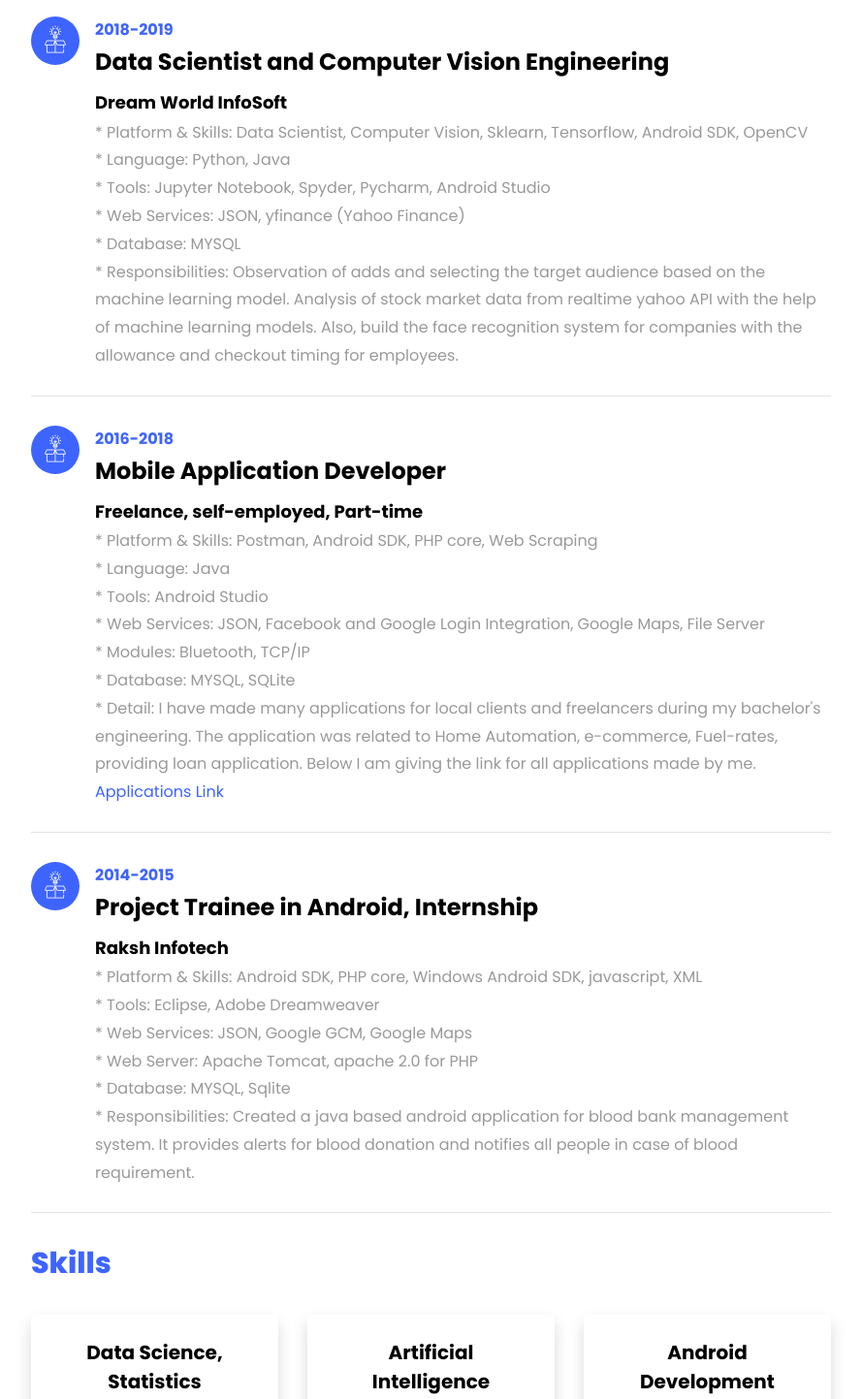
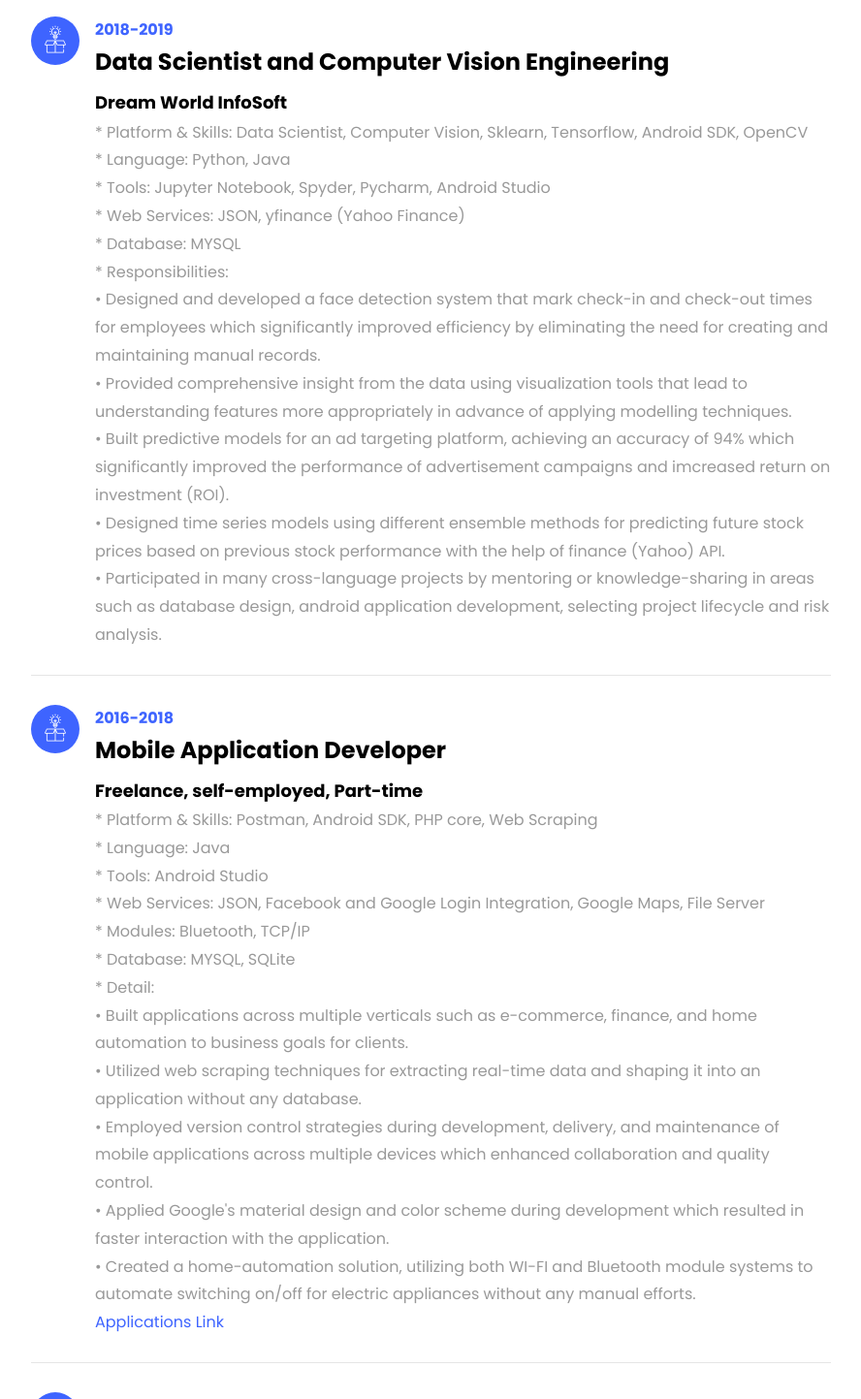
Before and after one commit to ranjitkathiriya/ranjitkathiriya, a plain HTML site: page index.html in a window 1280 px wide. Shown: the part 3200-4643 px from the top of the page at 97% size, without its empty margins (338-1226 px from the left). Drawn offline with Linux system fonts and the light colour scheme; files whose address does not match are found by name.

Commit message:
Update index.html
another update ~ on CV and content

```diff
--- a/index.html
+++ b/index.html
@@ -112,7 +112,7 @@
 
 	                <span>Project complete</span>
                 </p>
-                <p><a href="https://drive.google.com/file/d/1sX2fhDB9kgc98yoN7l7-mHsKJTtUeZTN/view?usp=sharing" class="btn btn-primary py-3 px-3" target="_blank">Download CV</a></p> <!--0000 Add URL Done-->
+                <p><a href="https://drive.google.com/file/d/1-PFCfJQWuILupuDZ2URKjT-5kwCYeAsH/view?usp=sharing" class="btn btn-primary py-3 px-3" target="_blank">Download CV</a></p> <!--0000 Add URL Done-->
               </div>
 	          </div>
 	        </div>
@@ -219,7 +219,11 @@
 * Tools: Jupyter Notebook, Spyder, Pycharm, Android Studio<br>
 * Web Services: JSON, yfinance (Yahoo Finance)<br>
 * Database: MYSQL<br>
-* Responsibilities: Observation of adds and selecting the target audience based on the machine learning model. Analysis of stock market data from realtime yahoo API with the help of machine learning models. Also, build the face recognition system for companies with the allowance and checkout timing for employees.</p>
+* Responsibilities: <br>• Designed and developed a face detection system that mark check-in and check-out times for employees which significantly improved efficiency by eliminating the need for creating and maintaining manual records. <br>
+• Provided comprehensive insight from the data using visualization tools that lead to understanding features more appropriately in advance of applying modelling techniques.<br>
+• Built predictive models for an ad targeting platform, achieving an accuracy of 94% which significantly improved the performance of advertisement campaigns and imcreased return on investment (ROI).<br>
+• Designed time series models using different ensemble methods for predicting future stock prices based on previous stock performance with the help of finance (Yahoo) API.<br>
+• Participated in many cross-language projects by mentoring or knowledge-sharing in areas such as database design, android application development, selecting project lifecycle and risk analysis.<br></p>
 		    				</div>
 	    				</div>
 						<div class="resume-wrap d-flex ftco-animate">
@@ -236,7 +240,11 @@
 * Web Services: JSON, Facebook and Google Login Integration, Google Maps, File Server<br>
 * Modules: Bluetooth, TCP/IP<br>
 * Database: MYSQL, SQLite<br>
-* Detail: I have made many applications for local clients and freelancers during my bachelor's engineering. The application was related to Home Automation, e-commerce, Fuel-rates, providing loan application. Below I am giving the link for all applications made by me. <br><a href="https://drive.google.com/file/d/1srew6HAjqUXo4NhyCkPAqykz2naxDj9K/view?usp=sharing" target="_blank">Applications Link</a></p>
+* Detail: <br>• Built applications across multiple verticals such as e-commerce, finance, and home automation to business goals for clients.<br>
+• Utilized web scraping techniques for extracting real-time data and shaping it into an application without any database.<br>
+• Employed version control strategies during development, delivery, and maintenance of mobile applications across multiple devices which enhanced collaboration and quality control.<br>
+• Applied Google's material design and color scheme during development which resulted in faster interaction with the application.<br>
+• Created a home-automation solution, utilizing both WI-FI and Bluetooth module systems to automate switching on/off for electric appliances without any manual efforts. <br><a href="https://drive.google.com/file/d/1srew6HAjqUXo4NhyCkPAqykz2naxDj9K/view?usp=sharing" target="_blank">Applications Link</a></p>
 		    				</div>
 	    				</div>
 	    				<div class="resume-wrap d-flex ftco-animate">
@@ -252,7 +260,11 @@
 * Web Services: JSON, Google GCM, Google Maps<br>
 * Web Server: Apache Tomcat, apache 2.0 for PHP<br>
 * Database: MYSQL, Sqlite<br>
-* Responsibilities: Created a java based android application for blood bank management system. It provides alerts for blood donation and notifies all people in case of blood requirement.</p>
+* Responsibilities: <br>• Built a GPS enabled application that sends alerts immediately to blood donors when needed. This app also provides facilities for blood donation camps with GPS integration.<br>
+• Designed a hybrid database that works with both websites and apps instead of maintaining two different databases.<br>
+• Utilized Graphical User Interface (GUI) principles to promote user-friendly environment and improved application performance.<br>
+• Used Base64(Image to Text) algorithm for storing text (Image text) directly to a database instead of storing it into folders, and it eliminated extra buying of storage space.<br>
+• Collaborated with other teams to ensure that requirements are understood before development and to avoid potential throughout the development lifecycle. <br></p>
 		    				</div>
 	    				</div>
 
```
